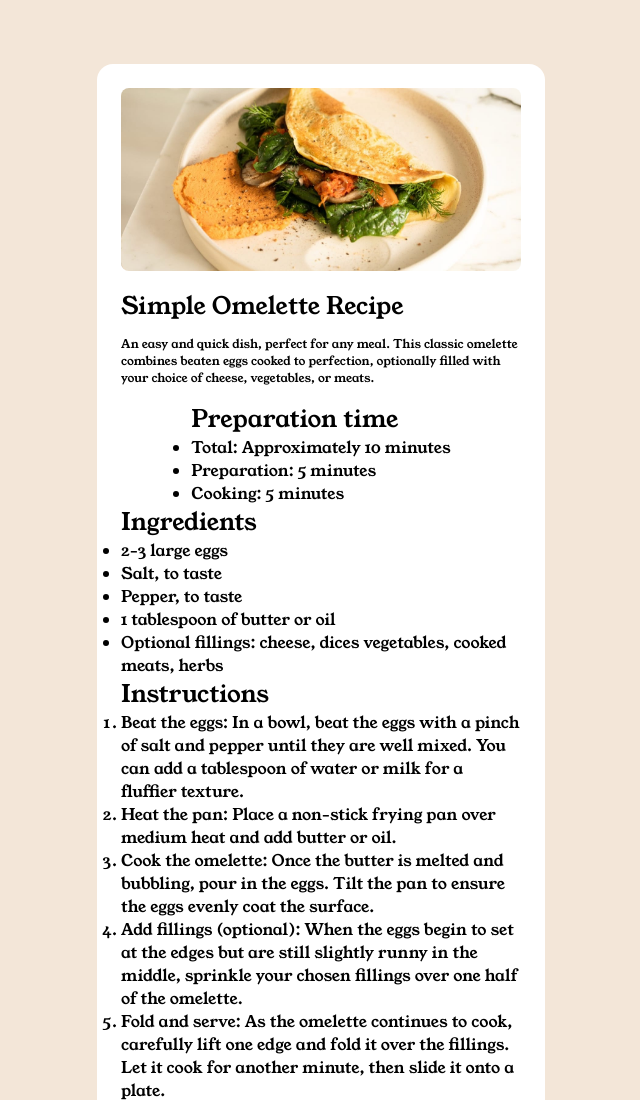
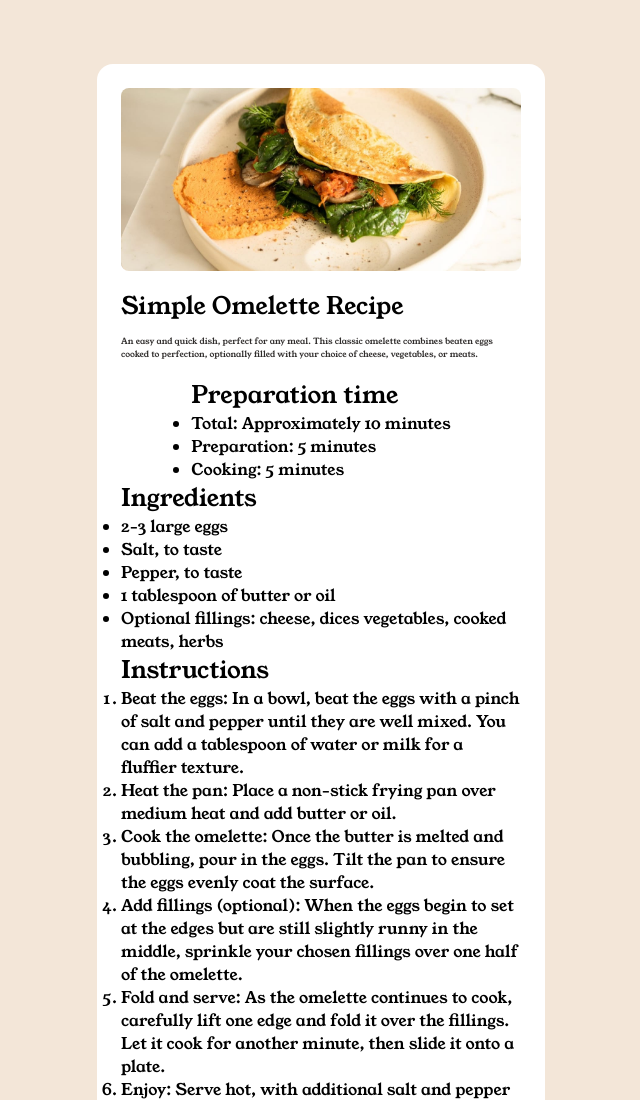
Before and after one commit to 0653Jerico/Recipe-Page, a plain HTML site: page index.html in a window 1280 px wide. Shown: the top 1100 px of the page, without its empty margins (319-959 px from the left). Drawn offline with Linux system fonts and the light colour scheme.

Commit message:
Added clamp to font size .first p

```diff
--- a/assets/styles/styles.css
+++ b/assets/styles/styles.css
@@ -52,8 +52,10 @@ section.first{
 }
 
 .first p{
-    font-size: 12px;
+    font-size: clamp(.4rem, 3vw, .53rem);
     font-weight: 400;
+    color: var(--DarkCharcoal);
+    line-height: 1.59;
 }
 
 img{
```
